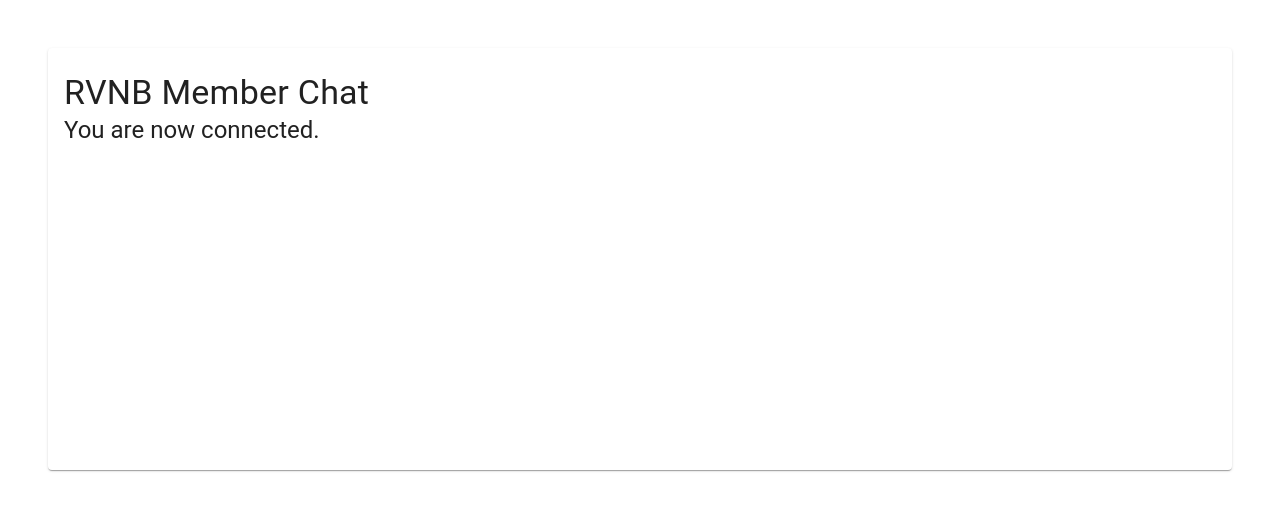
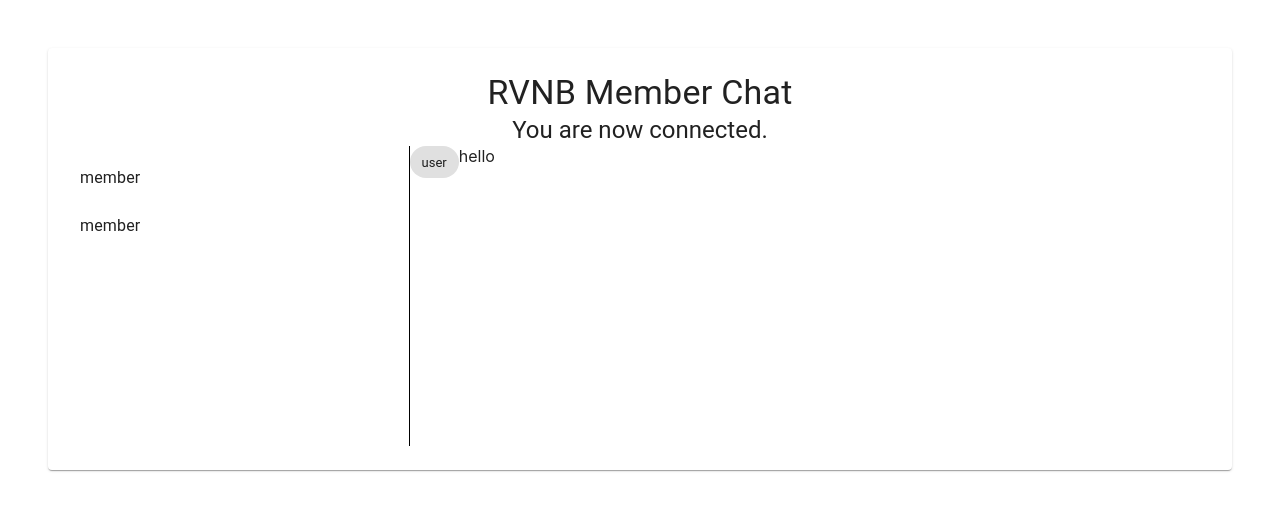
Before and after one commit to nickdurbin/react-chat-app, a React (Create React App) app: page / in a window 1280 px wide. Shown: the top 510 px of the page. Built offline with nearby package versions, Linux system fonts and the light colour scheme.

Commit message:
Added some basic styling to the chat memeber window and the chat window.

```diff
--- a/src/components/Dashboard.js
+++ b/src/components/Dashboard.js
@@ -2,18 +2,25 @@ import React from 'react';
 import { makeStyles } from '@material-ui/core/styles';
 import Paper from '@material-ui/core/Paper';
 import Typography from '@material-ui/core/Typography';
+import List from '@material-ui/core/List';
+import ListItem from '@material-ui/core/ListItem';
+import ListItemText from '@material-ui/core/ListItemText';
+import Chip from '@material-ui/core/Chip';
+// import FaceIcon from '@material-ui/icons/Face';
 
 const useStyles = makeStyles(theme => ({
   root: {
     margin: '3rem',
     padding: theme.spacing(3, 2),
+    textAlign: 'center'
   },
   flex: {
     display: 'flex'
   },
   memberList: {
     width: '30%',
-    height: '300px'
+    height: '300px',
+    borderRight: '1px solid black'
   },
   chatWindow: {
     width: '70%',
@@ -41,10 +48,25 @@ function Dashboard() {
         </Typography>
         <div className={classes.flex}>
           <div className={classes.memberList}>
-
+            <List>
+              {
+                ['Gary', 'Robert'].map(member =>
+                  <ListItem key={member} button>
+                    <ListItemText primary="member" />
+                  </ListItem>
+                  )
+              }
+            </List>
           </div>
           <div className={classes.chatWindow}>
-
+          {
+                [{ from: 'user', msg: 'hello' }].map((chat, index) =>
+                  <div className={classes.flex} key={index} button>
+                    <Chip label={chat.from} className={classes.chip} />
+                    <Typography variant="p">{chat.msg}</Typography>
+                  </div>
+                  )
+              }
           </div>
         </div>
         <div className={classes.flex}>
```
